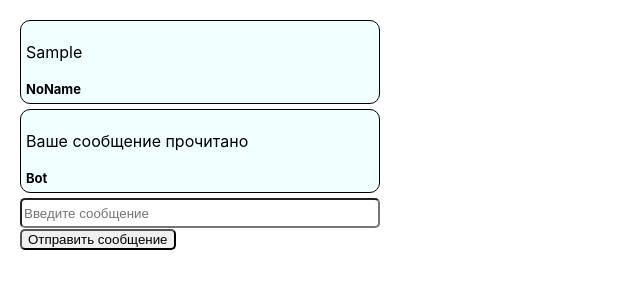
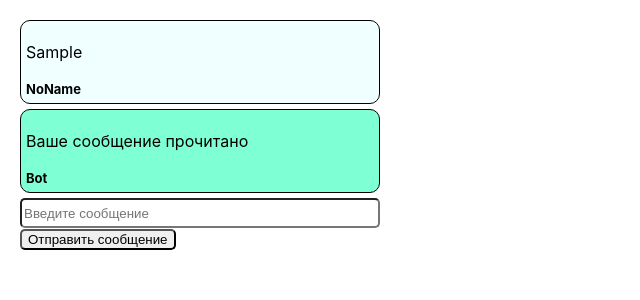
Before and after one commit to AlekseevaMargarita/React, a React (Create React App) app: page / in a window 1280 px wide. Both pictures are taken after typing "Sample" into the empty fields and a click on the button "Отправить сообщение". Shown: the top 300 px of the page, without its empty margins (0-640 px from the left). Built offline with nearby package versions, Linux system fonts and the light colour scheme.

Commit message:
Заменила setTimeout на setInterval + clearInterval, как в разборе ДЗ, создала файл с авторами, добавила разные цвета для сообщений разных авторов (просто так, попробовать)

```diff
--- a/src/App.js
+++ b/src/App.js
@@ -1,26 +1,35 @@
 
+import React from 'react';
 import './App.scss';
 import { useEffect, useState } from 'react';
 import Form from './Form';
 import Message from './Message'
+import { AUTHORS } from './constants';
 
 function App() {
   const [messageList, setMessageList] = useState([]);
 
-  const updateMessageList = (text, author = 'NoName') => {
+  const updateMessageList = (text, author = AUTHORS.NONAME) => {
     const newMessage = { text, author };
     setMessageList((prevMessageList) => [...prevMessageList, newMessage])
   };
 
   useEffect(() => {
+    let timerId;
     if (
       messageList.length !== 0 &&
-      messageList[messageList.length - 1].author !== 'Bot'
+      messageList[messageList.length - 1].author !== AUTHORS.BOT
     ) {
-      setTimeout(() => {
-        updateMessageList('Ваше сообщение прочитано', 'Bot');
+      timerId = setInterval(() => {
+        updateMessageList('Ваше сообщение прочитано', AUTHORS.BOT);
       }, 1500);
     }
+
+    return () => {
+      if (timerId) {
+        clearInterval(timerId);
+      }
+    };
   }, [messageList]);
 
   return (
--- a/src/Button.js
+++ b/src/Button.js
@@ -1,4 +1,5 @@
 import './Button.scss'
+import React from 'react';
 
 function Button() {
     return (
--- a/src/Message.js
+++ b/src/Message.js
@@ -1,12 +1,14 @@
 import './Message.scss'
+import React from 'react';
+import { AUTHORS } from './constants';
 
 function Message(props) {
 
     return (props.items.map((item, index) =>
-        <div className="Message" key={index}>
-            <p className='Message__text'>{item.text}</p>
+        <div className={`Message ${item.author === AUTHORS.BOT ? "Message-green" : "Message-blue"}`} key={index} >
+            <p className='Message__text' > {item.text}</p>
             <span className="Message__author">{item.author}</span>
-        </div>
+        </div >
     ));
 }
 
--- a/src/Message.scss
+++ b/src/Message.scss
@@ -4,8 +4,15 @@
     border: 1px solid black;
     border-radius: 10px;
     padding: 5px;
-    background-color: azure;
     margin-bottom: 5px;
+
+    &-green {
+        background-color: aquamarine;
+    }
+
+    &-blue {
+        background-color: azure;
+    }
 
     &__author {
         font-size: small;
--- /dev/null
+++ b/src/constants.js
@@ -0,0 +1,4 @@
+export const AUTHORS = {
+    NONAME: 'NoName',
+    BOT: 'Bot',
+};
```
Also changed, not shown: package.json (+10 -0 lines), src/Form.js (+9 -4 lines), src/Input.js (+9 -1 lines), .eslintrc.js (added), 1 other file (tests, documents, lock files or other folders).
